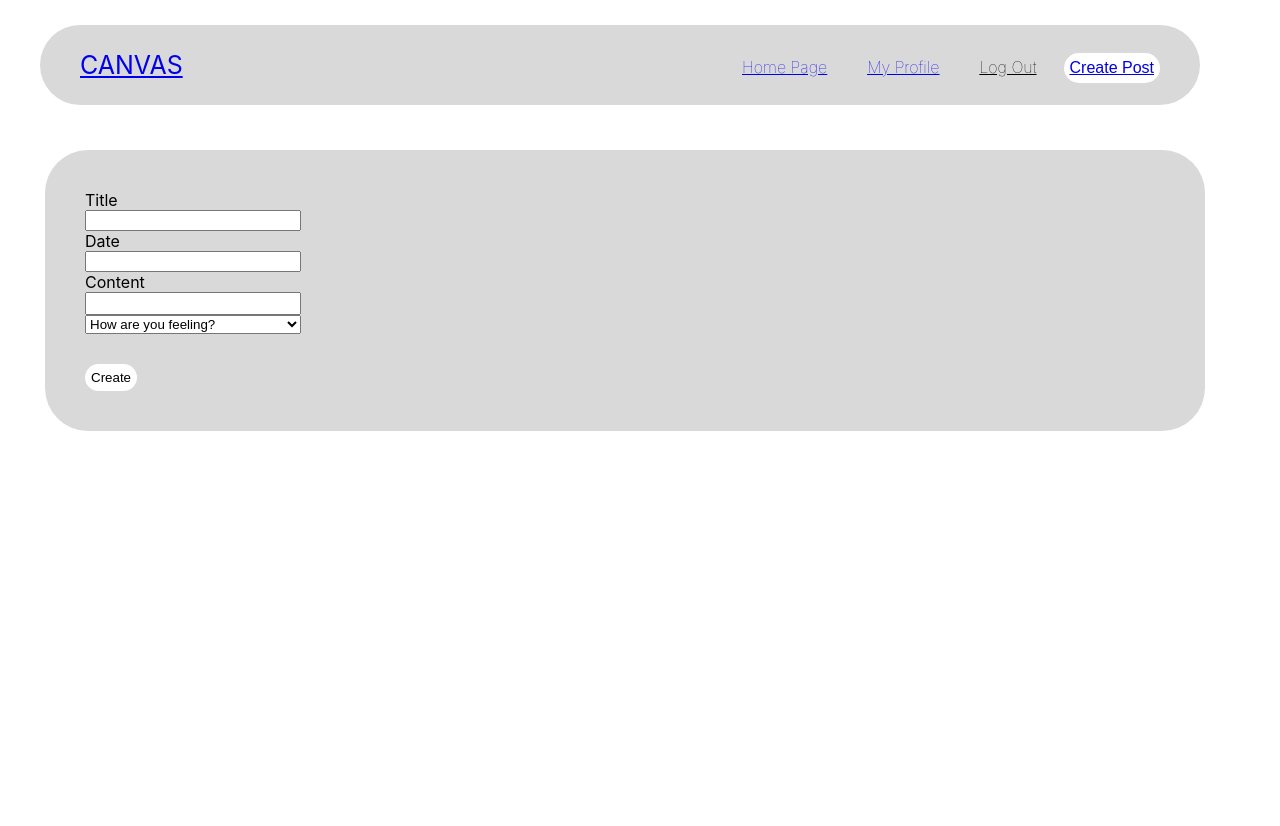
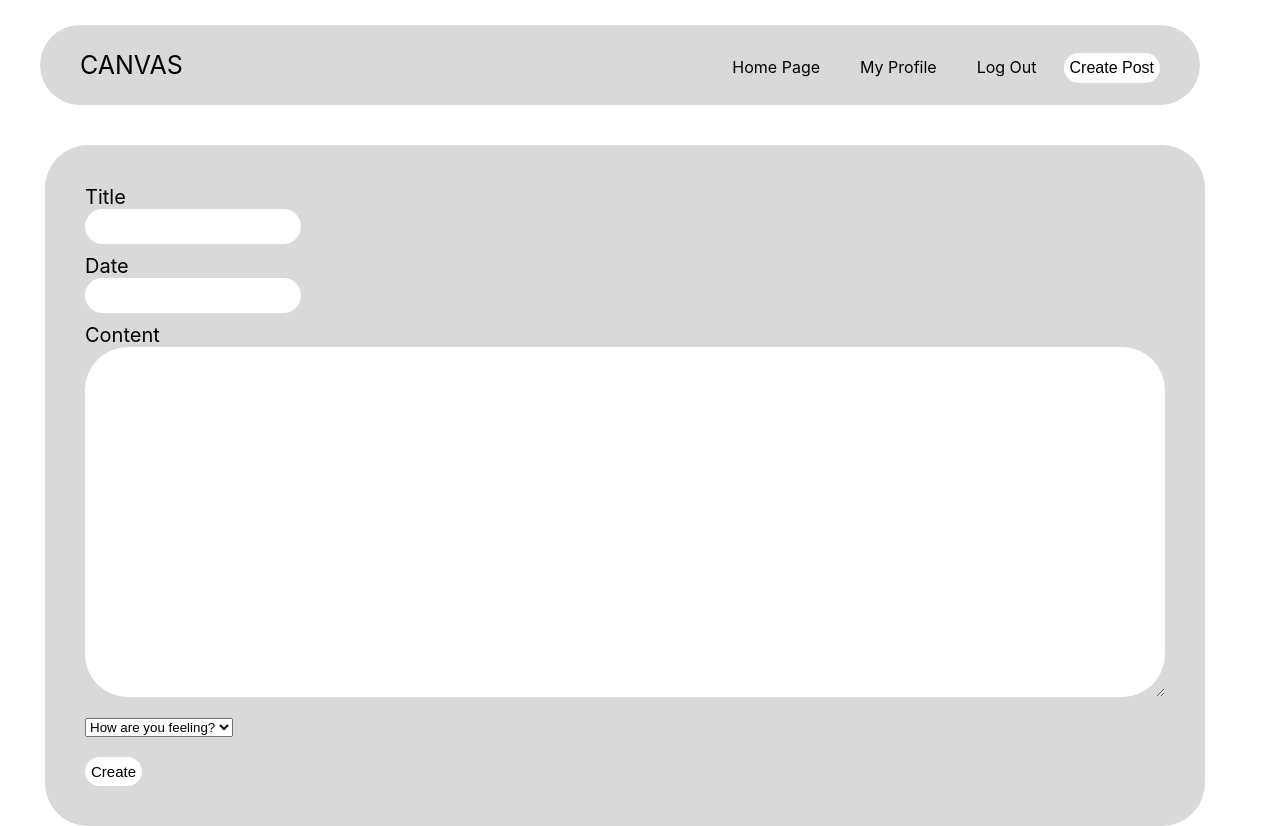
Before and after one commit to ewj224/DWA-FrontEnd-final-fall2022, a React (Create React App) app: page /create-post in a window 1280 px wide. Before the commit the page ends 800 px from the top, so only its background shows below. Built offline with nearby package versions, Linux system fonts and the light colour scheme; no server answers; sample sign-in values are in the browser's storage.

Commit message:
css changes, stil need to clean and fix UserProfile

```diff
--- a/src/App.css
+++ b/src/App.css
@@ -1,3 +1,8 @@
+a:link, a:visited, a:hover, a:active {
+    text-decoration: none;
+    color: black;
+}
+
 .LoginLogo {
     font-size: 50px;
     font-weight: lighter;
@@ -43,11 +48,16 @@
     margin-top: 30px;
 }
 
+.HeaderLink {
+    text-decoration: none;
+}
+
 .Button {
     appearance: none;
     background-color: #FFFFFF;
     border: none;
     border-radius: 43px;
+    font-size: 15px;
     margin-top: 30px;
     max-width: 100px;
     padding: 6px;
@@ -100,7 +110,7 @@ nav p {
     color: black;
     cursor: pointer;
     font-size: 16px;
-    font-weight: lighter;
+    font-weight: 300px;
     margin: 0 0 0 40px;
     text-decoration: underline;
 }
@@ -119,11 +129,13 @@ nav p {
 
 .HeaderLogo {
     font-size: 25px;
+    text-decoration: none;
 }
 
 .CreateForm {
     display: flex;
     flex-direction: column;
+    font-size: 20px;
     margin-right: 80%;
 }
 
@@ -134,8 +146,7 @@ nav p {
     margin-left: 40%;
     background-color: #D9D9D9;
     border-radius: 43px;
-    margin-bottom: 45px;
-    margin-top: 45px;
+    margin-top: 40px;
     margin-left: 45px;
     margin-right: 45px;
     max-width: 1080px;
@@ -153,12 +164,6 @@ nav p {
     padding-right: 40px;
 
 }
-
-/* .DashboardTitle {
-    font-size: 25px;
-    margin-top: 30px;
-    padding-top: 20px;
-} */
 
 .DashboardPageWrapper {
     display: flex;
@@ -178,16 +183,29 @@ nav p {
     min-height: 300px;
     width: 100%;
 }
-
 .Title {
     font-size: 30px;
 }
 .Date {
     font-size: 20px;
 }
+.Content {
+    border: none;
+    border-radius: 43px;
+    font-size: 15px;
+    overflow-y: auto;
+    padding: 25px;
+    word-wrap: break-word;
+    height: 100px;
+}
 
-.Content {
+.CreatePostContent {
+    border: none;
+    border-radius: 43px;
     font-size: 15px;
+    width: 1030px;
+    height: 300px;
+    padding: 25px
 }
 
 .PageWrapper {
@@ -201,3 +219,22 @@ nav p {
     padding-left: 40px;
     padding-right: 40px;
 }
+
+.Response {
+    margin-left: 200px;
+    margin-top: -110px;
+
+}
+
+.Mood {
+    margin-bottom: -10px;
+    margin-top: 20px;
+    font-size: 15px;
+}
+
+input {
+    border-radius: 43px;
+    border: none;
+    margin-bottom: 10px;
+    padding: 10px;
+}
--- a/src/App.js
+++ b/src/App.js
@@ -10,10 +10,8 @@ import './App.css';
 import CreatePostPage from './pages/CreatePost';
 import CreateUserPage from "./pages/CreateUser";
 import DashboardPage from './pages/Dashboard';
-import FindFriendsPage from './pages/FindFriends';
 import LoginPage from "./pages/Login";
 import UserProfilePage from "./pages/UserProfile";
-// import IndividualPost from "./pages/IndividualPost"
 
 
 
@@ -78,17 +76,6 @@ function App() {
 
         />,
     },
-    // {
-    //   path: "/post/:id",
-    //   element:
-    //     <IndividualPost
-    //       isLoggedIn = {isLoggedIn}
-    //       setIsLoggedIn = {setIsLoggedIn}
-    //       isLoading = {isLoading}
-    //       userInformation = {userInformation}
-    //       setUserInformation = {setUserInformation}
-    //     />,
-    // },
     {
       path: "/create-post",
       element:
@@ -100,18 +87,6 @@ function App() {
           userInformation = {userInformation}
           setUserInformation = {setUserInformation}
 
-
-        />,
-    },
-    {
-      path: "/find-friends",
-      element:
-        <FindFriendsPage
-          isLoggedIn = {isLoggedIn}
-          setIsLoggedIn = {setIsLoggedIn}
-          isLoading = {isLoading}
-          userInformation = {userInformation}
-          setUserInformation = {setUserInformation}
 
         />,
     },
@@ -128,7 +103,6 @@ function App() {
 
         />,
     },
-
     {
       path: "/login",
       element:
--- a/src/components/CreatePostForm.js
+++ b/src/components/CreatePostForm.js
@@ -10,12 +10,19 @@ function CreatePostForm  ({createPost}) {
         <label htmlFor="Date">Date</label>
         <input type="text" name="Date"/>
         <label htmlFor="Content">Content</label>
-        <input className="Content" type="text" name="Content"/>
-        <select name="Mood">
-            <option value="">How are you feeling?</option>
-            <option value="#9bf6ff">Sad</option>
-            <option value="#fdffb6">Happy</option>
-        </select>
+        <textarea className="CreatePostContent" type="text" name="Content"/>
+        <div className="Mood">
+            <select name="Mood">
+                <option value="">How are you feeling?</option>
+                <option value="#9bf6ff">Surprise</option>
+                <option value="#fdffb6">Happy</option>
+                <option value="#bdb2ff">Sad</option>
+                <option value="#ffd6a5">Fear</option>
+                <option value="#caffbf">Digust</option>
+                <option value="#ffadad">Anger</option>
+
+            </select>
+        </div>
         {/* <label htmlfor="Mood">Mood</label>
         <input className="Mood" type="text" name="Mood"/> */}
 
--- a/src/components/Header.js
+++ b/src/components/Header.js
@@ -20,9 +20,9 @@ function Header({setIsLoggedIn, setUserInformation}){
         <div className='Header'>
             <p className='HeaderLogo'><Link to="/">CANVAS</Link></p>
             <nav>
-            <p><Link to='/'>Home Page</Link></p>
-            <p><Link to='/user/0'>My Profile</Link></p>
-            <p onClick={()=> logout()}>Log Out</p>
+            <p className='HeaderLink'><Link to='/'>Home Page</Link></p>
+            <p className='HeaderLink'><Link to='/user/0'>My Profile</Link></p>
+            <p className='HeaderLink' onClick={()=> logout()}>Log Out</p>
             <button className='HeaderButton'><Link to='/create-post'>Create Post</Link></button>
             </nav>
         </div>
--- a/src/pages/CreatePost.js
+++ b/src/pages/CreatePost.js
@@ -44,7 +44,7 @@ function CreatePostPage({ app, isLoading, isLoggedIn, setIsLoggedIn, setUserInfo
             />
             <CreatePostForm createPost = {createPost}/>
             {/* remember to style this portion */}
-            {postSuccessful && <p>On the canvas it goes!</p>}
+            {postSuccessful && <div className='Response'><p>On the canvas it goes!</p></div>}
         </>
     );
 }
--- a/src/pages/CreateUser.js
+++ b/src/pages/CreateUser.js
@@ -22,8 +22,6 @@ function CreateUserPage({ isLoggedIn, setIsLoggedIn, setUserInformation}){
             const name = e.currentTarget.name.value;
 
             const auth = getAuth();
-
-            console.log({email, password})
 
             createUserWithEmailAndPassword(auth, email, password)
                 .then((userCredential)=>{
--- a/src/pages/Dashboard.js
+++ b/src/pages/Dashboard.js
@@ -29,8 +29,6 @@ function DashboardPage({ app, isLoading, isLoggedIn, setIsLoggedIn, setUserInfor
         queryData(app).then(setPostData);
     }, [app]);
 
-    console.log ({postData});
-
     return (
         <>
             <Header
--- a/src/pages/FindFriends.js
+++ /dev/null
@@ -1,26 +0,0 @@
-import React, {useEffect} from 'react';
-import {useNavigate } from "react-router-dom"
-import Header from '../components/Header';
-
-function FindFriendsPage({ isLoading, isLoggedIn, setIsLoggedIn, setUserInformation}){
-   const navigate = useNavigate();
-
-    useEffect(()=>{
-        if (!isLoggedIn && !isLoading) navigate('/login');
-    }, [isLoading, isLoggedIn, navigate])
-
-    return (
-        <>
-            <Header
-                isLoggedIn={isLoggedIn}
-                setIsLoggedIn={setIsLoggedIn}
-                setUserInformation={setUserInformation}
-            />
-            <div  className = "PageWrapper">
-                <p>Find Friends</p>
-            </div>
-        </>
-    );
-}
-
-export default FindFriendsPage;
--- a/src/pages/Login.js
+++ b/src/pages/Login.js
@@ -17,8 +17,6 @@ function LoginPage({isLoggedIn, setIsLoggedIn, setUserInformation}){
 
         const email = e.currentTarget.email.value;
         const password = e.currentTarget.password.value;
-
-        console.log({email, password})
 
         const auth = getAuth();
         signInWithEmailAndPassword(auth, email, password)
```
Also changed, not shown: src/pages/IndividualPost.js (deleted, +0 -25 lines).
